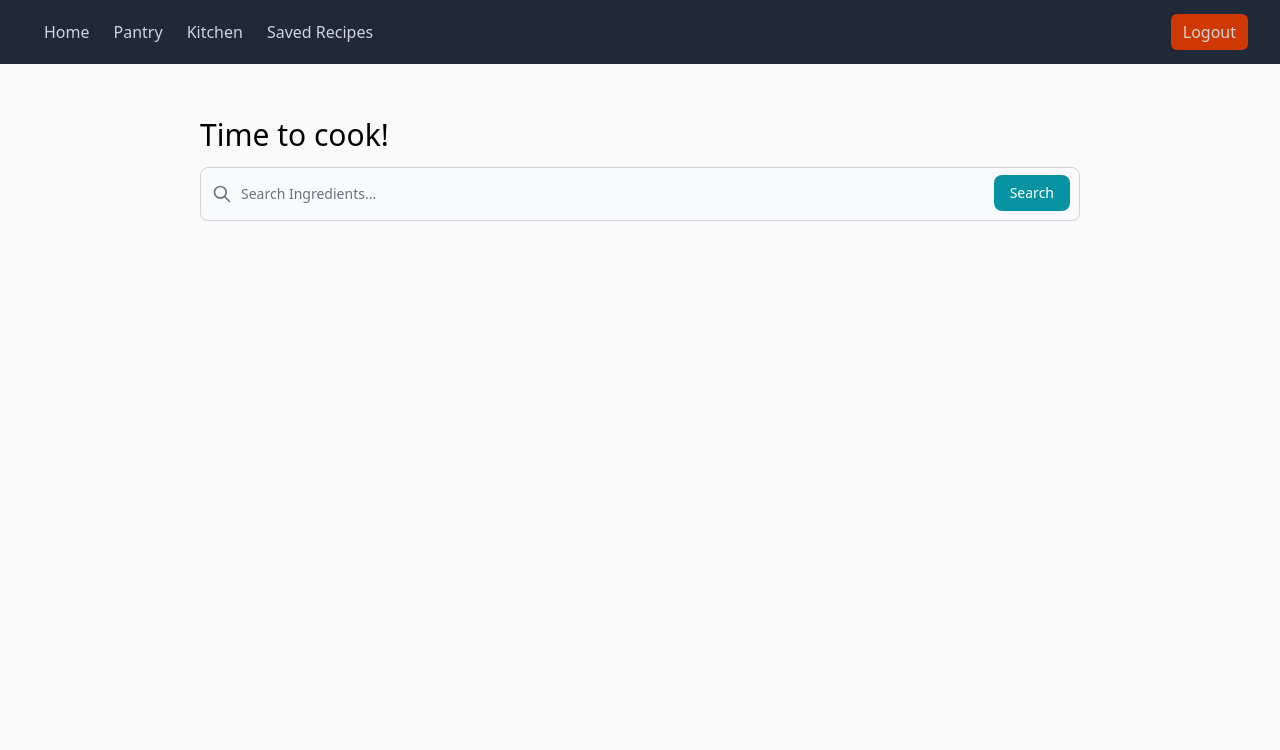
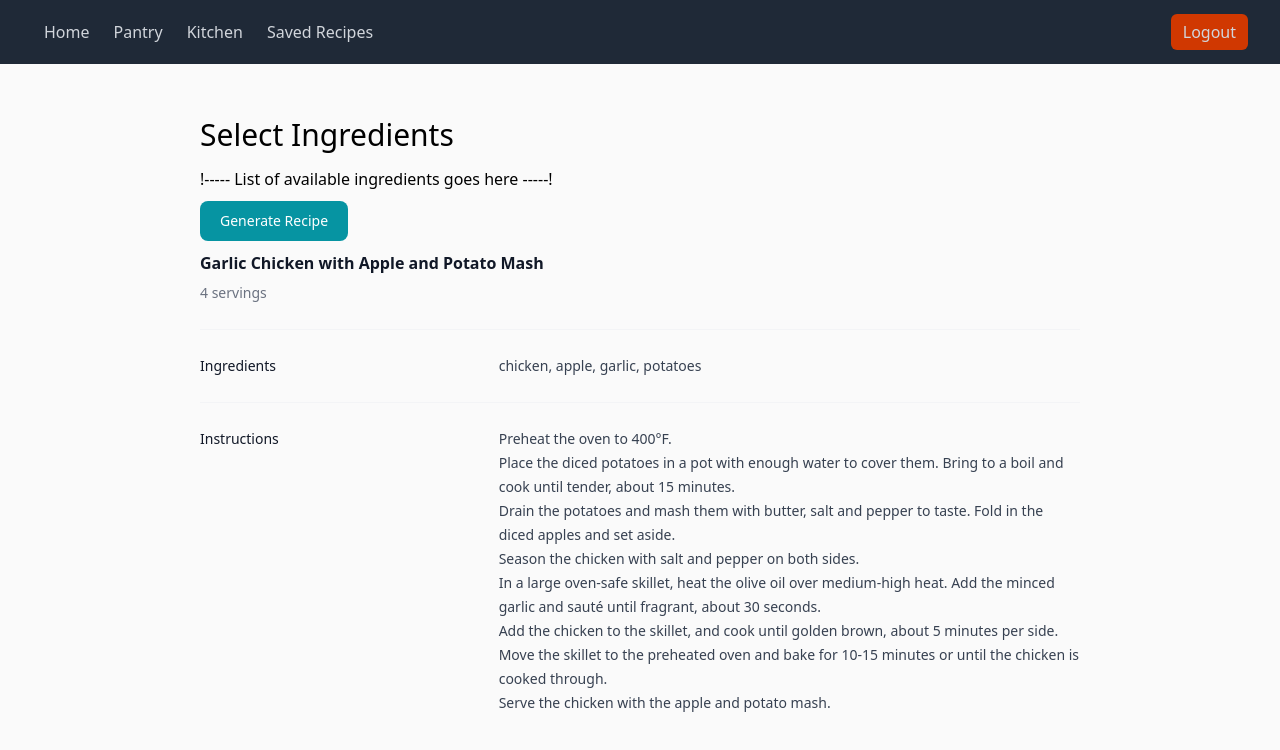
Before and after one commit to monysary/i-m-hungry-recipe-app, a Next.js app: page /kitchen in a window 1280 px wide. Shown: the top 750 px of the page. Built offline with nearby package versions, Linux system fonts and the light colour scheme; sample sign-in values are in the browser's storage.

Commit message:
added some frontend ui to the kitchen page

```diff
--- a/src/components/recipeCard.js
+++ b/src/components/recipeCard.js
@@ -1,5 +1,45 @@
-function recipeCard() {
+function RecipeCard() {
+    const ingredients = ['chicken', 'apple', 'garlic', 'potatoes']
+
+    const instructions = [
+        'Preheat the oven to 400°F.',
+        'Place the diced potatoes in a pot with enough water to cover them. Bring to a boil and cook until tender, about 15 minutes.',
+        'Drain the potatoes and mash them with butter, salt and pepper to taste. Fold in the diced apples and set aside.',
+        'Season the chicken with salt and pepper on both sides.',
+        'In a large oven-safe skillet, heat the olive oil over medium-high heat. Add the minced garlic and sauté until fragrant, about 30 seconds.',
+        'Add the chicken to the skillet, and cook until golden brown, about 5 minutes per side.',
+        'Move the skillet to the preheated oven and bake for 10-15 minutes or until the chicken is cooked through.',
+        'Serve the chicken with the apple and potato mash.'
+    ]
+
     return (
-        <></>
+        <div>
+            <div className="px-4 sm:px-0">
+                <h3 className="text-base font-semibold leading-7 text-gray-900">Garlic Chicken with Apple and Potato Mash</h3>
+                <p className="mt-1 max-w-2xl text-sm leading-6 text-gray-500">4 servings</p>
+            </div>
+            <div className="mt-6 border-t border-gray-100">
+                <dl className="divide-y divide-gray-100">
+                    <div className="px-4 py-6 sm:grid sm:grid-cols-3 sm:gap-4 sm:px-0">
+                        <dt className="text-sm font-medium leading-6 text-gray-900">Ingredients</dt>
+                        <dd className="mt-1 text-sm leading-6 text-gray-700 sm:col-span-2 sm:mt-0">{ingredients.join(', ')}</dd>
+                    </div>
+                    <div className="px-4 py-6 sm:grid sm:grid-cols-3 sm:gap-4 sm:px-0">
+                        <dt className="text-sm font-medium leading-6 text-gray-900">Instructions</dt>
+                        <dd className="mt-1 text-sm leading-6 text-gray-700 sm:col-span-2 sm:mt-0">
+                            {instructions.map((instruction) => {
+                                return (
+                                    <div>
+                                        {instruction}
+                                    </div>
+                                )
+                            })}
+                        </dd>
+                    </div>
+                </dl>
+            </div>
+        </div>
     )
 }
+
+export default RecipeCard;
--- a/src/pages/kitchen.js
+++ b/src/pages/kitchen.js
@@ -3,6 +3,8 @@ import { useEffect, useState } from "react";
 
 import authService from "@/utils/authService";
 import axios from "axios";
+
+import RecipeCard from '../components/recipeCard'
 
 function Kitchen() {
     useEffect(() => {
@@ -39,13 +41,14 @@ function Kitchen() {
             <Head>
                 <title>Chefing it up!</title>
             </Head>
-            <div className="flex min-h-full flex-col justify-center md:px-[200px] px-6 py-12">
-                <div className="md:text-[30px] text-[16px] mb-[10px]">Time to cook!</div>
-                <form onSubmit={searchSubmit}>
-                    <label for="default-search" className="mb-2 text-sm font-medium text-gray-900 sr-only dark:text-white">Search</label>
+            <div className="min-h-full md:px-[200px] px-6 py-12">
+                {/* -----Search Bar----- */}
+                {/* <div className="md:text-[30px] text-[16px] mb-[10px]">Time to cook!</div> */}
+                {/* <form onSubmit={searchSubmit} className="mb-[10px]">
+                    <label className="mb-2 text-sm font-medium text-gray-900 sr-only dark:text-white">Search</label>
                     <div className="relative">
                         <div className="absolute inset-y-0 left-0 flex items-center pl-3 pointer-events-none">
-                            <svg aria-hidden="true" className="w-5 h-5 text-gray-500 dark:text-gray-400" fill="none" stroke="currentColor" viewBox="0 0 24 24" xmlns="http://www.w3.org/2000/svg"><path stroke-linecap="round" stroke-linejoin="round" stroke-width="2" d="M21 21l-6-6m2-5a7 7 0 11-14 0 7 7 0 0114 0z"></path></svg>
+                            <svg aria-hidden="true" className="w-5 h-5 text-gray-500 dark:text-gray-400" fill="none" stroke="currentColor" viewBox="0 0 24 24" xmlns="http://www.w3.org/2000/svg"><path strokeLinecap="round" strokeLinejoin="round" strokeWidth="2" d="M21 21l-6-6m2-5a7 7 0 11-14 0 7 7 0 0114 0z"></path></svg>
                         </div>
                         <input
                             className="block w-full p-4 pl-10 text-sm text-gray-900 border border-gray-300 rounded-lg bg-gray-50 focus:ring-teal-500 focus:border-teal-500 "
@@ -56,7 +59,11 @@ function Kitchen() {
                         />
                         <button type="submit" className="text-white absolute right-2.5 bottom-2.5 bg-teal-500 hover:bg-teal-600 focus:ring-4 focus:outline-none focus:ring-teal-300 font-medium rounded-lg text-sm px-4 py-2">Search</button>
                     </div>
-                </form>
+                </form> */}
+                <div className="md:text-[30px] text-[16px] mb-[10px]">Select Ingredients</div>
+                <div className="mb-[10px]">!----- List of available ingredients goes here -----!</div>
+                <button type="button" className="text-white bg-teal-500 hover:bg-teal-600 focus:ring-4 focus:ring-teal-300 font-medium rounded-lg text-sm px-5 py-2.5 mr-2 mb-2">Generate Recipe</button>
+                <RecipeCard />
             </div>
         </>
     )
```
Also changed, not shown: test.js (+39 -2 lines).
